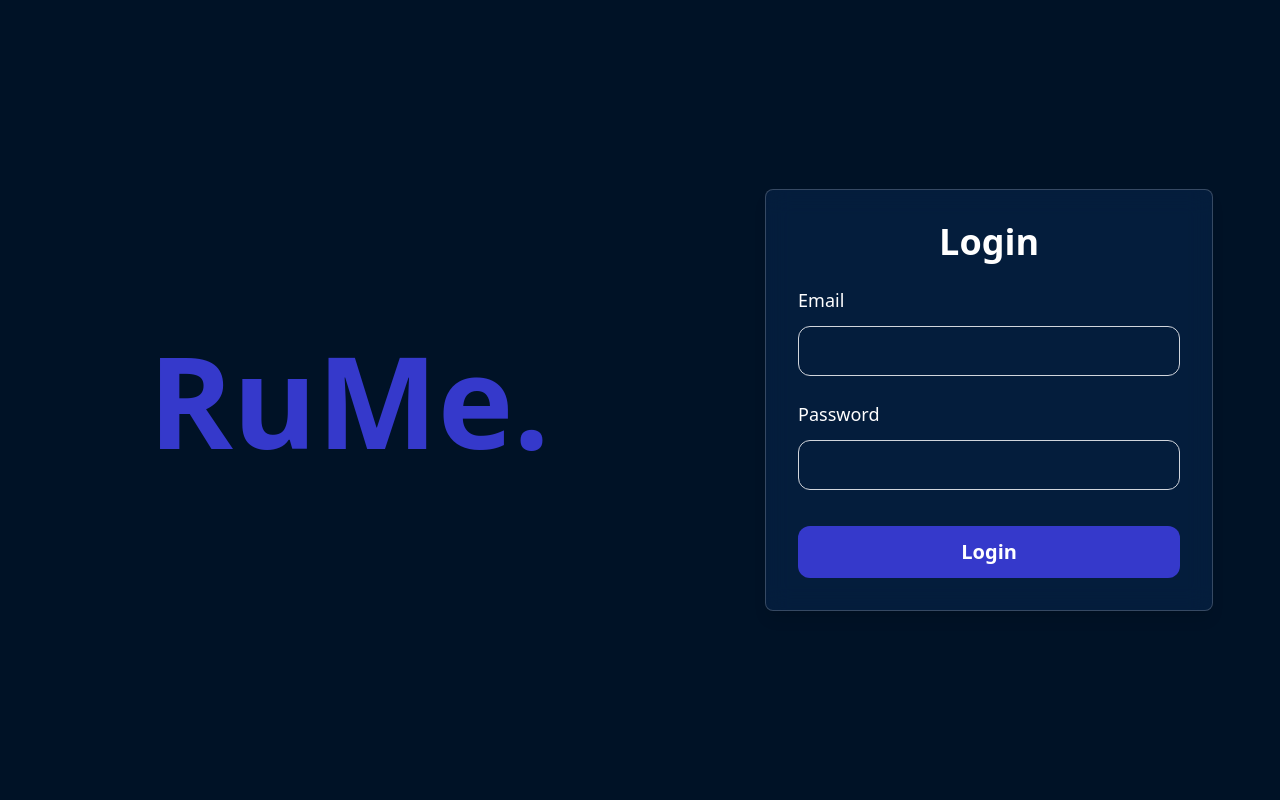
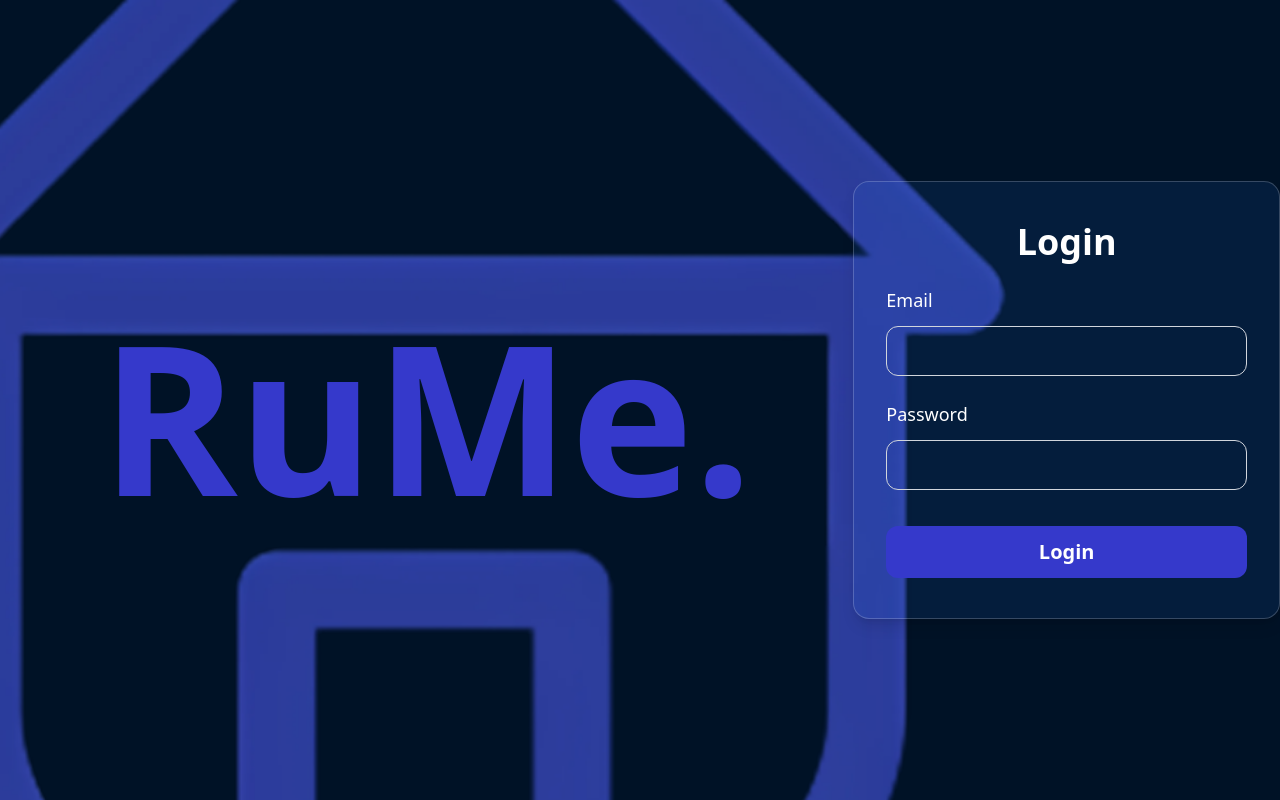
Before and after one commit to RuMe2000/rume-admin, a React (Vite) app: page /login in a window 1280 px wide. Shown: the top 800 px of the page. Built offline with nearby package versions, Linux system fonts and the light colour scheme.

Commit message:
added rume logo to login

```diff
--- a/src/pages/Login.jsx
+++ b/src/pages/Login.jsx
@@ -5,6 +5,7 @@ import { toast } from 'react-toastify';
 import { useNavigate } from 'react-router-dom';
 import { doc, getDoc } from 'firebase/firestore';
 import { db } from '../firebase';
+import logo from '../assets/rume_logo.png';
 
 function Login() {
     const [email, setEmail] = useState('');
@@ -63,14 +64,21 @@ function Login() {
 
     return (
         <div className='flex min-h-screen bg-bgBlue'>
+            {/* Oversized Logo */}
+                <img
+                    src={logo}
+                    alt="Logo"
+                    className="absolute top-1/2 left-1/3 transform -translate-x-1/2 -translate-y-1/2 scale-[1.4] z-0 opacity-60 pointer-events-none"
+                />
             {/* left side for logo */}
-            <div className='w-3/5 flex items-center justify-center'>
-                <h1 className='text-9xl font-bold text-mainBlue'>RuMe.</h1>
+            <div className="relative w-full h-screen overflow-hidden flex items-center justify-center">
+                {/* Foreground Text */}
+                <h1 className="text-[13rem] pt-8 font-bold text-mainBlue z-10">RuMe.</h1>
             </div>
 
             {/* right side for form */}
-            <div className='w-2/4 flex items-center justify-center'>
-            <form onSubmit={handleSubmit} className='w-full max-w-md p-8 bg-blue-500/10 backdrop-blur-md border border-white/20 rounded-lg shadow-lg'>
+            <div className='w-2/4 bg-transparent flex items-center justify-center z-10'>
+                <form onSubmit={handleSubmit} className='w-full max-w-md px-8 py-10 bg-blue-500/10 border border-white/20 rounded-2xl shadow-lg'>
                     <h1 className='text-4xl font-bold text-center mb-6 text-white'>Login</h1>
 
                     <div className='mb-4'>
```
Lines whose indentation alone changed are shown as unchanged.
